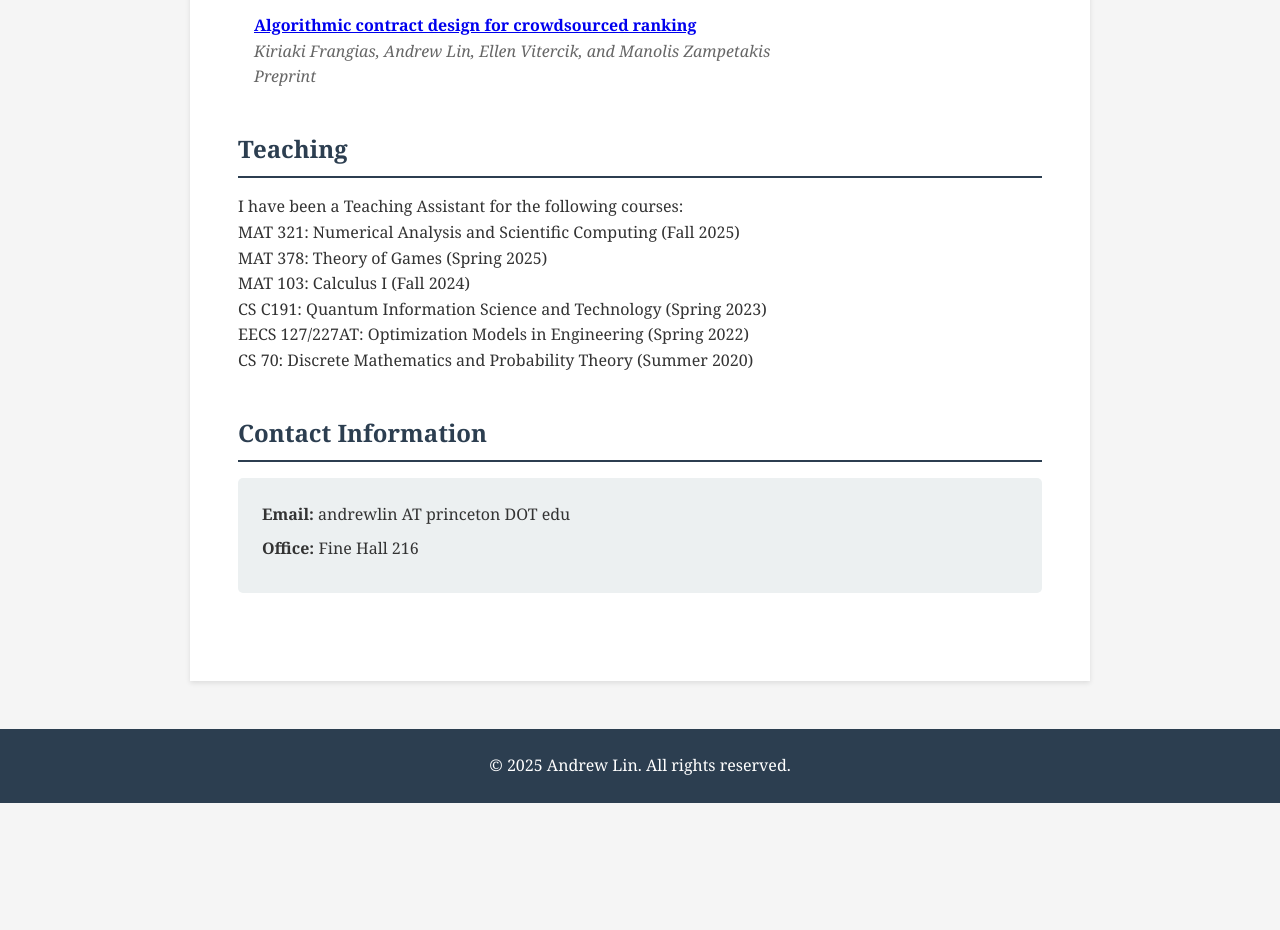
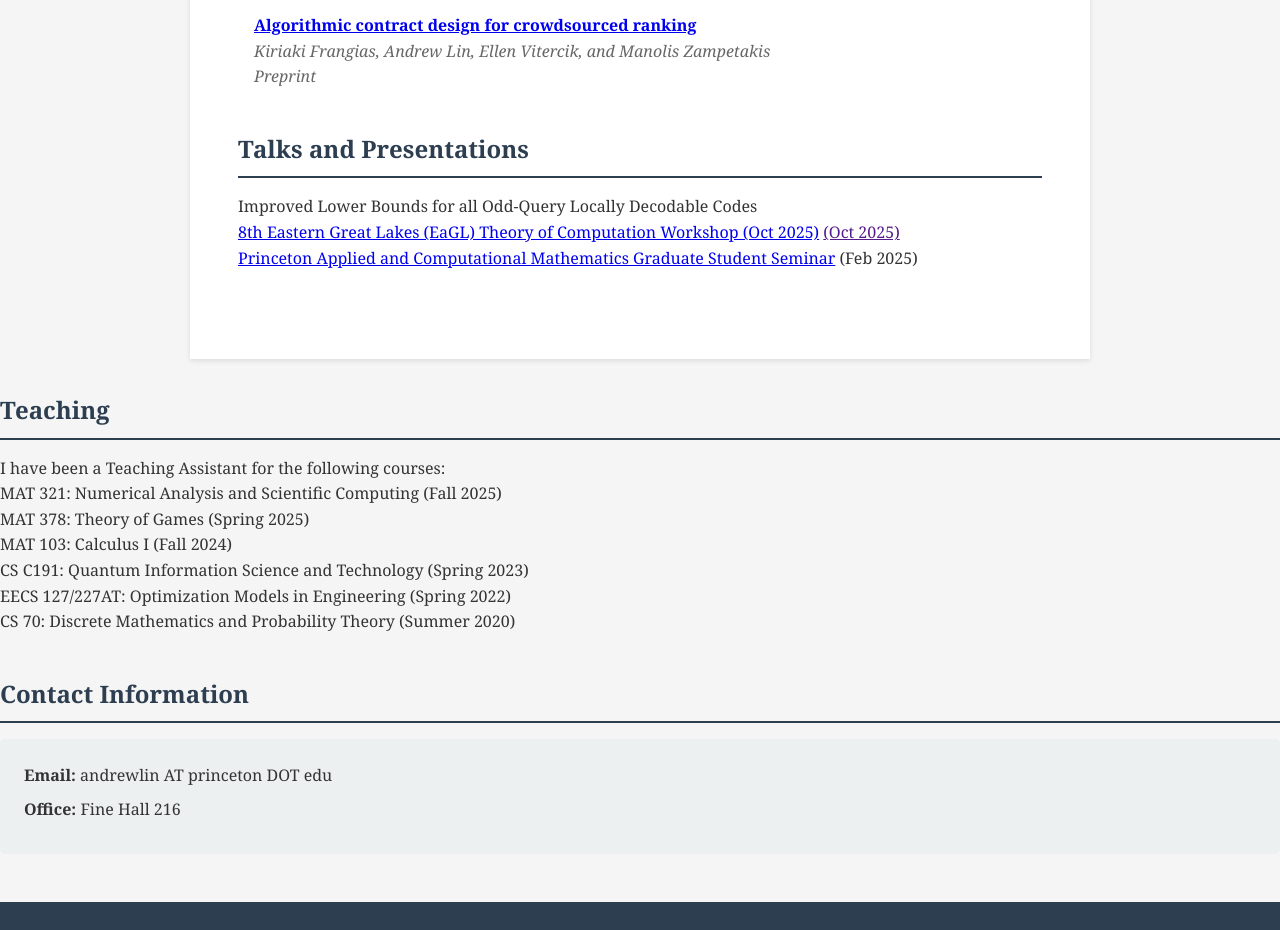
Before and after one commit to andrewdlin/andrewdlin.github.io, a plain HTML site: page index.html in a window 1280 px wide. Shown: the part 863-1793 px from the top of the page. Before the commit the page ends 1666 px from the top, so only its background shows below. Drawn offline with Linux system fonts and the light colour scheme.

Commit message:
Update index.html

```diff
--- a/index.html
+++ b/index.html
@@ -155,6 +155,18 @@
             </div>
         </section>
 
+        <section id="talks">
+            <h2>Talks and Presentations</h2>
+            <div class="talk">
+                <div class="talk-title">Improved Lower Bounds for all Odd-Query Locally Decodable Codes </div>
+                <div class="talk-details"> <a href = "https://www.cs.rochester.edu/u/shossei2/eagl2025website/index.html">8th Eastern Great Lakes (EaGL) Theory of Computation Workshop (Oct 2025)</a> <a href = ""> (Oct 2025)</a>
+</div>
+                <div class="talk-details"> <a href = "https://www.pacm.princeton.edu/events/lower-bounds-locally-decodable-codes">Princeton Applied and Computational Mathematics Graduate Student Seminar</a> (Feb 2025)
+</div>
+            </div>
+
+            </div>
+
         <section id="teaching">
             <h2>Teaching</h2>
             <p>I have been a Teaching Assistant for the following courses:</p>
```
